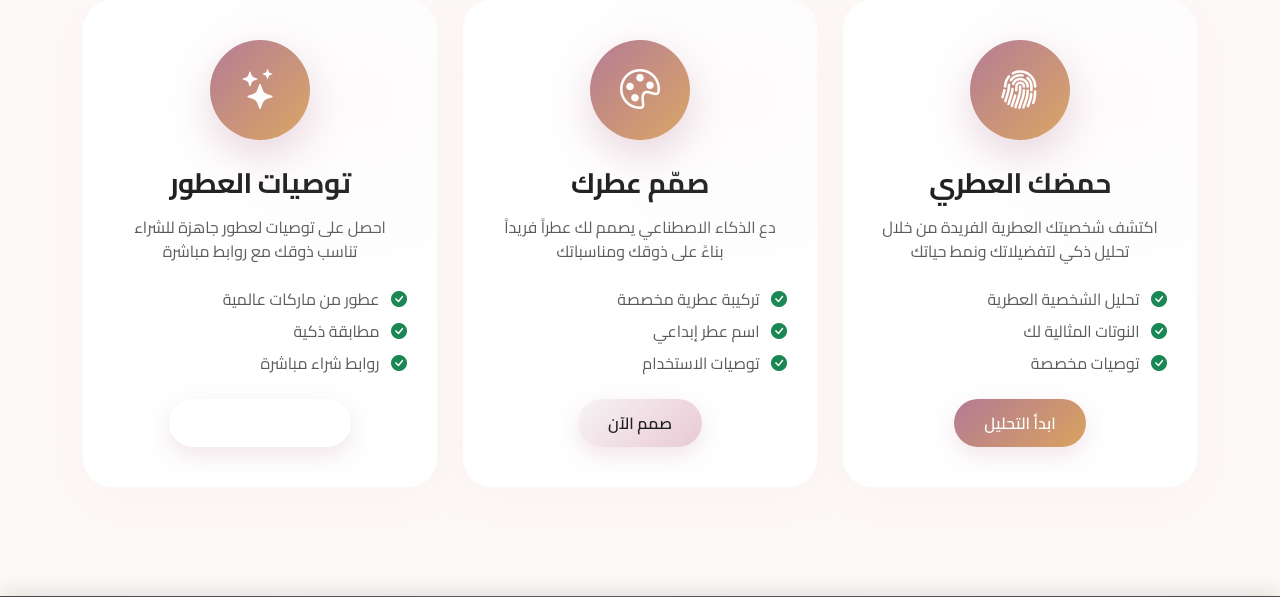
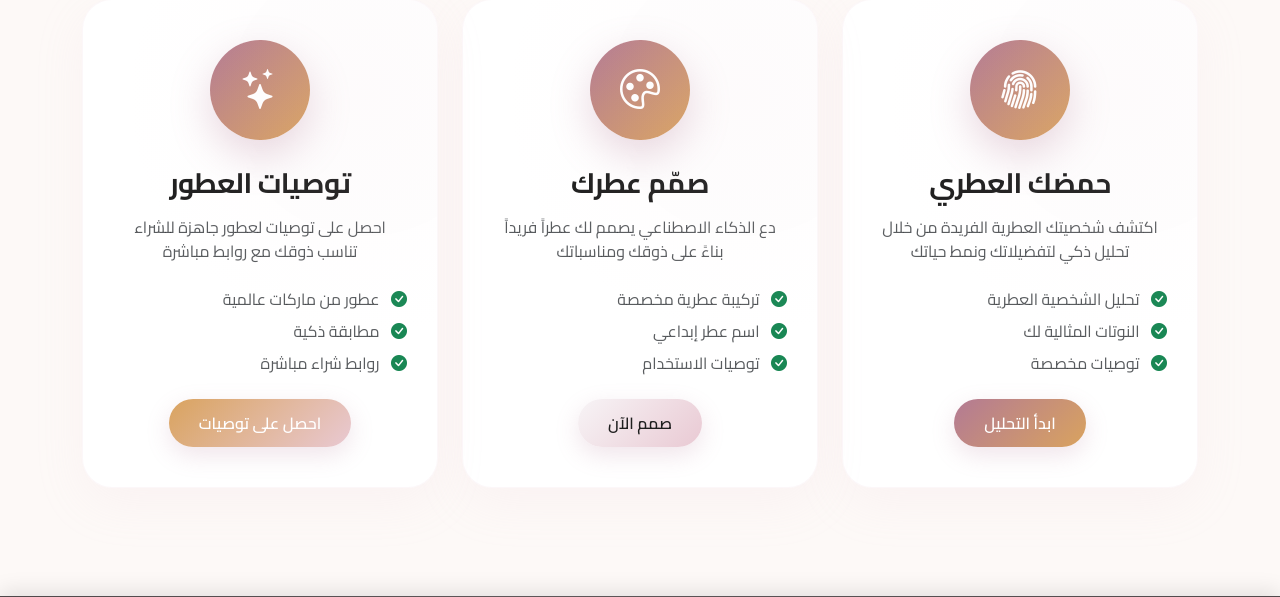
Before and after one commit to Omar-Shaheen-2001/Perlov_ai, a Flask app: page /modules in a window 1280 px wide. Shown: the part 372-969 px from the top of the page. Run offline with Flask 3, Linux system fonts and the light colour scheme.

Commit message:
Improve the design of the perfume recommendation button on the modules page
Update the perfume recommendation button on the modules page by replacing inline styles with a new CSS class `btn-gradient-gold` and adding corresponding hover effects.

Replit-Commit-Author: Agent
Replit-Commit-Session-Id: eb15c536-c45d-4e1b-bd2d-11c422eb3b30
Replit-Commit-Checkpoint-Type: full_checkpoint
Replit-Commit-Event-Id: 01e67f9d-222a-4447-a632-21cbd66ee77d
Replit-Commit-Screenshot-Url: https://storage.googleapis.com/screenshot-production-us-central1/4a38d5c3-95fc-4b15-b9a4-da906ae912e2/eb15c536-c45d-4e1b-bd2d-11c422eb3b30/02epzQh
Replit-Helium-Checkpoint-Created: true

```diff
--- a/app/static/css/style.css
+++ b/app/static/css/style.css
@@ -237,6 +237,15 @@ body {
 .btn-gradient-secondary:hover {
     box-shadow: 0 12px 35px rgba(233, 201, 211, 0.3);
     color: var(--deep-black);
+}
+
+.btn-gradient-gold {
+    background: linear-gradient(135deg, #D9A35F 0%, #E9C9D3 100%) !important;
+}
+
+.btn-gradient-gold:hover {
+    box-shadow: 0 12px 35px rgba(217, 163, 95, 0.3);
+    color: white;
 }
 
 .form-section {
--- a/app/templates/main/modules.html
+++ b/app/templates/main/modules.html
@@ -67,7 +67,7 @@
                     <li class="mb-2"><i class="bi bi-check-circle-fill text-success me-2"></i> روابط شراء مباشرة</li>
                 </ul>
                 <div class="text-center mt-4">
-                    <span class="btn btn-gradient" style="background: var(--gold-gradient);">احصل على توصيات</span>
+                    <span class="btn btn-gradient btn-gradient-gold">احصل على توصيات</span>
                 </div>
             </a>
         </div>
```
